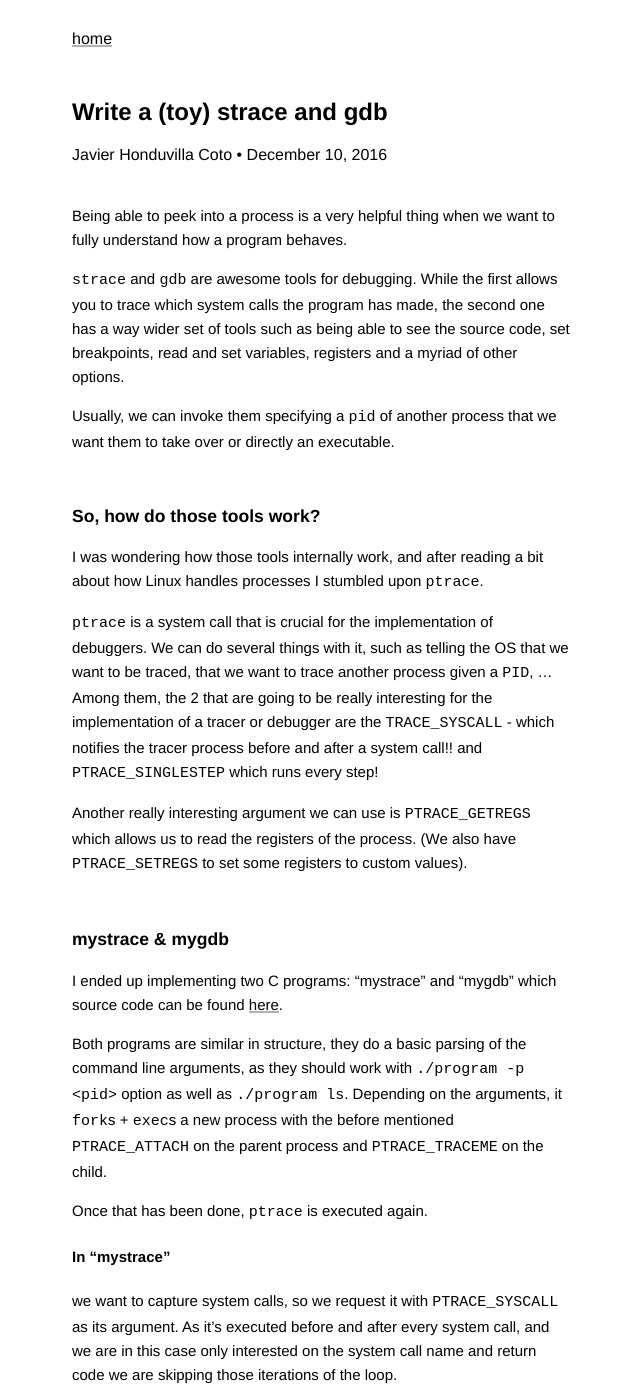
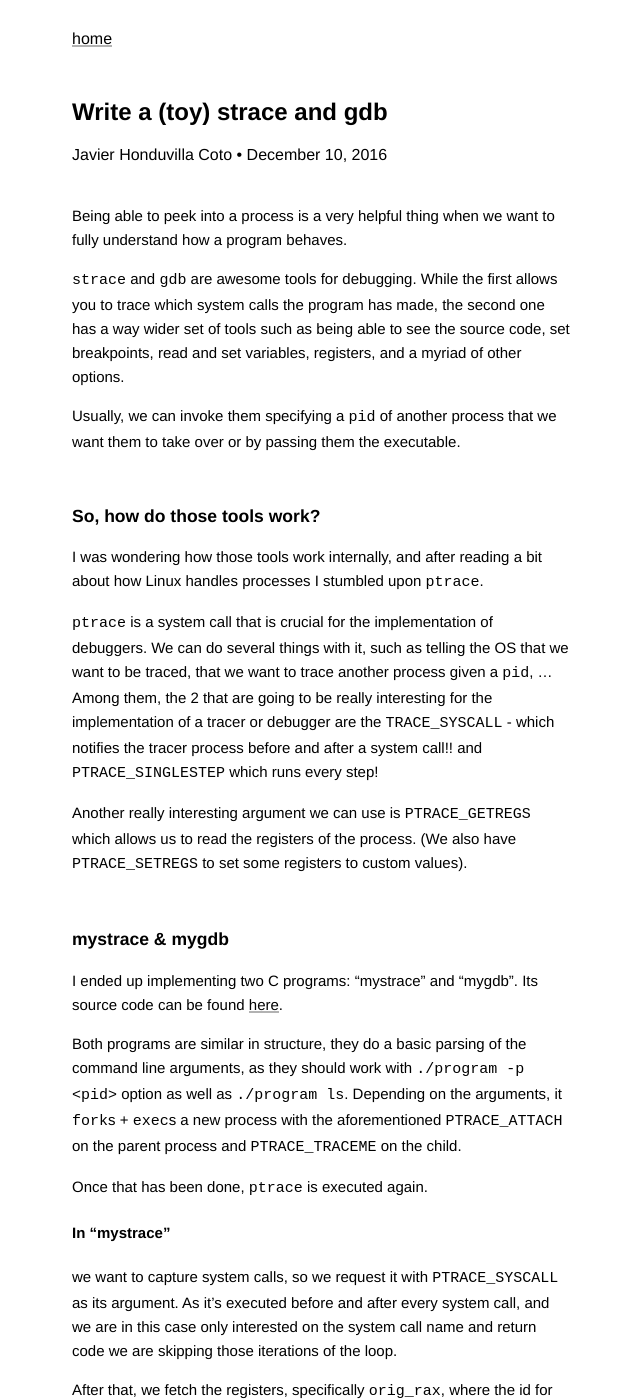
Before and after one commit to javierhonduco/blog, a Jekyll site: the page built from _posts/2016-12-10-write-a-strace-and-gdb.md, in a window 1280 px wide and 1400 px high. Shown: the whole window, without its empty margins (318-958 px from the left). Built offline with Jekyll 4.4.1, drawn with Linux system fonts in a browser that asks for light colours; some of the changed text lies outside the part shown.

Commit message:
more polishing

```diff
--- a/_posts/2016-12-10-write-a-strace-and-gdb.md
+++ b/_posts/2016-12-10-write-a-strace-and-gdb.md
@@ -8,24 +8,24 @@
 
 Being able to peek into a process is a very helpful thing when we want to fully understand how a program behaves.
 
-`strace` and `gdb` are awesome tools for debugging. While the first allows you to trace which system calls the program has made, the second one has a way wider set of tools such as being able to see the source code, set breakpoints, read and set variables, registers and a myriad of other options.
+`strace` and `gdb` are awesome tools for debugging. While the first allows you to trace which system calls the program has made, the second one has a way wider set of tools such as being able to see the source code, set breakpoints, read and set variables, registers, and a myriad of other options.
 
-Usually, we can invoke them specifying a `pid` of another process that we want them to take over or directly an executable.
+Usually, we can invoke them specifying a `pid` of another process that we want them to take over or by passing them the executable.
 
 ### So, how do those tools work?
-I was wondering how those tools internally work, and after reading a bit about how Linux handles processes I stumbled upon `ptrace`.
+I was wondering how those tools work internally, and after reading a bit about how Linux handles processes I stumbled upon `ptrace`.
 
 `ptrace` is a system call that is crucial for the implementation of debuggers.
-We can do several things with it, such as telling the OS that we want to be traced, that we want to trace another process given a `PID`, ...
+We can do several things with it, such as telling the OS that we want to be traced, that we want to trace another process given a `pid`, ...
 Among them, the 2 that are going to be really interesting for the implementation of a tracer or debugger are the `TRACE_SYSCALL` - which notifies the tracer process before and after a system call!! and `PTRACE_SINGLESTEP` which runs every step!
 
 Another really interesting argument we can use is `PTRACE_GETREGS` which allows us to read the registers of the process. (We also have `PTRACE_SETREGS` to set some registers to custom values).
 
 ### mystrace & mygdb
-I ended up implementing two C programs: "mystrace" and "mygdb" which source code can be found [here](https://github.com/javierhonduco/write-a-strace-and-gdb).
+I ended up implementing two C programs: "mystrace" and "mygdb". Its source code can be found [here](https://github.com/javierhonduco/write-a-strace-and-gdb).
 
 Both programs are similar in structure, they do a basic parsing of the command line arguments, as they should work with `./program -p <pid>` option as well as `./program ls`.
-Depending on the arguments, it `fork`s + `exec`s a new process with the before mentioned `PTRACE_ATTACH` on the parent process and `PTRACE_TRACEME` on the child.
+Depending on the arguments, it `fork`s + `exec`s a new process with the aforementioned `PTRACE_ATTACH` on the parent process and `PTRACE_TRACEME` on the child.
 
 Once that has been done, `ptrace` is executed again.
 #### In "mystrace"
@@ -34,7 +34,7 @@
 
 After that, we fetch the registers, specifically `orig_rax`, where the id for the system call is stored, and `rax`, where we can find the result of the system call.
 
-We want to print the system call name and exit code. Unfortunately, we have the id, so I've created, with the help of a simple Ruby script, an array to map those. You can find it in the appropriate header.
+We want to print the system call name and exit code. Unfortunately, we have the id, so I've created - with the help of a simple Ruby script - an array to map those. You can find it in the appropriate header.
 
 #### In "mygdb"
 the objective was to be able to execute step by step, going to the end and showing the registers.
```
Also changed, not shown: other parts of _posts/2016-12-10-write-a-strace-and-gdb.md (+1 -1 lines).
